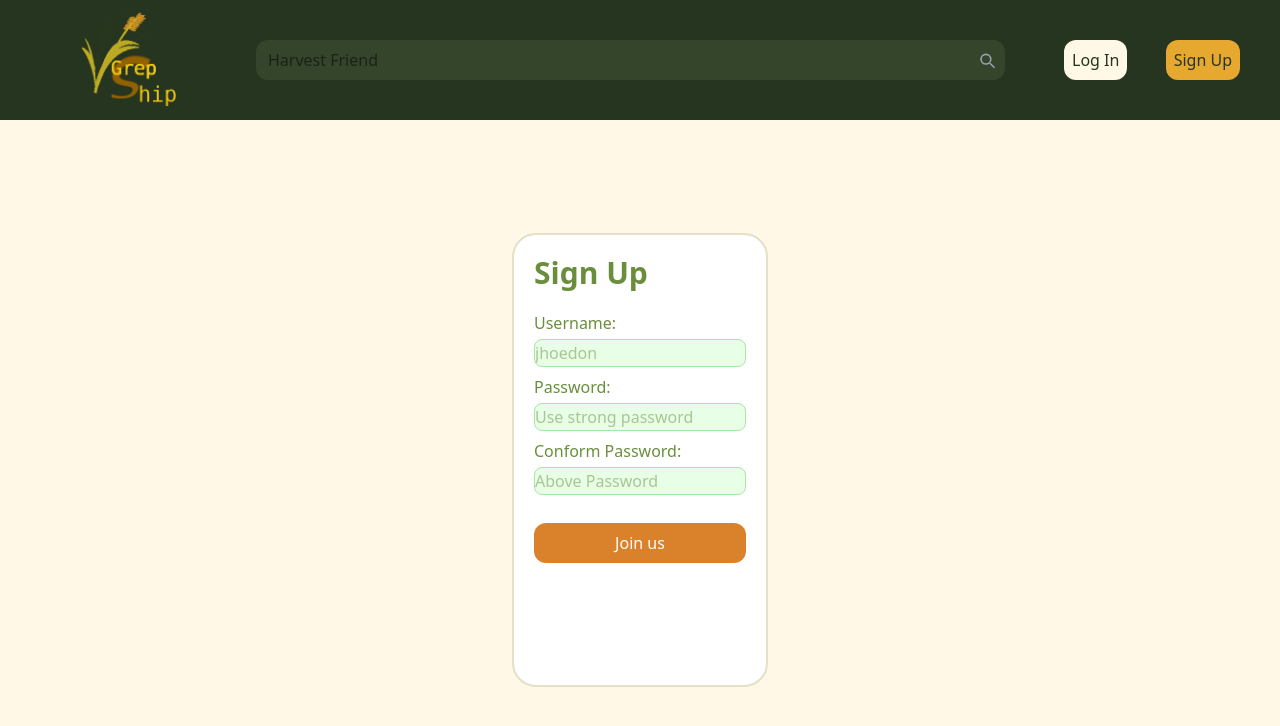
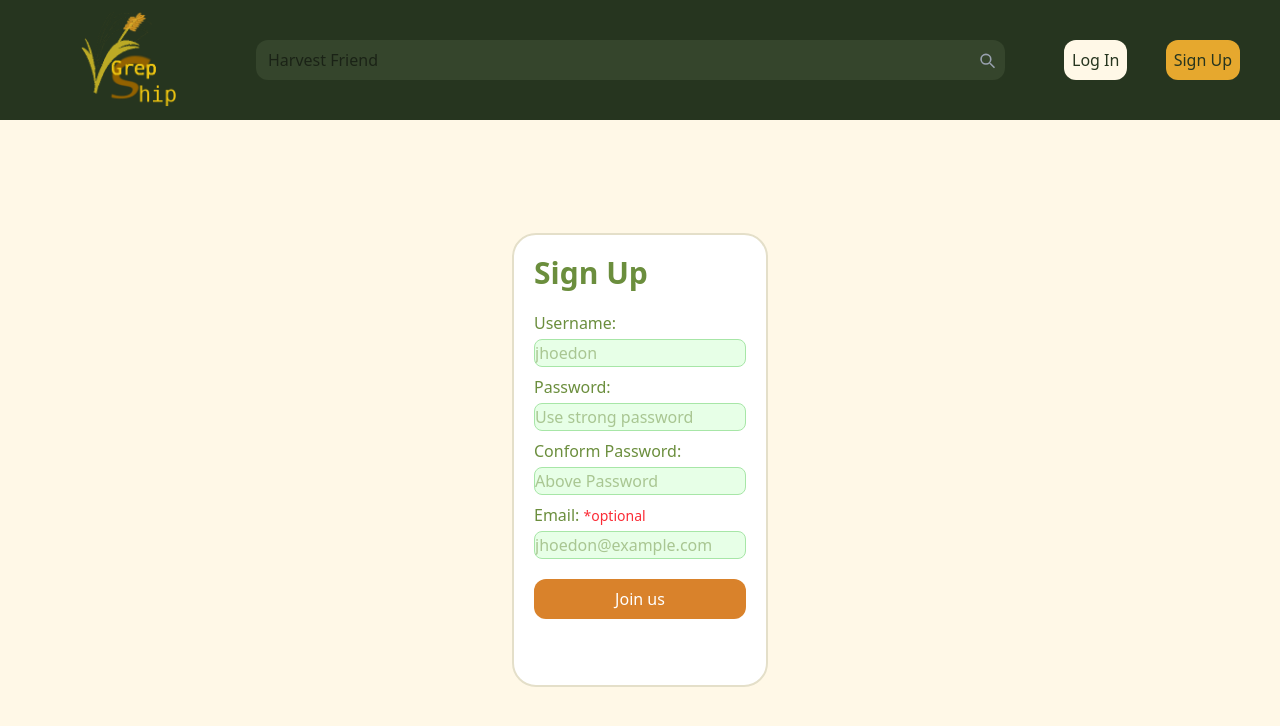
Before and after one commit to gitbhusalhubpramish/Grepship, a Next.js app in the folder grepship/: page /signup in a window 1280 px wide. Shown: the top 726 px of the page. Built offline with nearby package versions, Linux system fonts and the light colour scheme; no server answers.

Commit message:
made some changes in ui by adding optional feild email

```diff
--- a/grepship/app/signup/signup.js
+++ b/grepship/app/signup/signup.js
@@ -1,7 +1,11 @@
+"use client"
+import {useState, useEffect} from "react"
 export default function Signup(){
+	const [form, useform] = useState({"usename": "", "password":"", "conformpass": ""})
 	return (
 		<div className="bg-[#FFF8E7] h-screen w-screen pt-30 flex justify-center items-center">
-			<div className="text-[#6B8E3D] bg-[#FFFFFF] border-[#E4DFC9] border-2 min-w-15 min-h-87 p-5 w-1/5 h-2/3 rounded-3xl">
+
+			<div className="text-[#6B8E3D] bg-[#FFFFFF] border-[#E4DFC9] border-2 min-w-15 min-h-102 p-5 w-1/5 h-2/3 rounded-3xl">
 				<p className="font-bold text-3xl mb-5">Sign Up</p>
 				<label className=" w-full my-2">
 					Username: <br/>
@@ -15,8 +19,13 @@ export default function Signup(){
                                         Conform Password: <br/>
                                         <input name="password" type="password" className="border-[#a7e6a7] border-1 bg-[#e7ffe7]  rounded-lg mb-2 mt-1 w-full h-7" placeholder="Above Password"/>
                                 </label>
+				<label className=" w-full my-2">
+                                        Email: <span className="text-sm text-top text-red-500">*optional</span> <br/>
+                                        <input name="password" type="password" className="border-[#a7e6a7] border-1 bg-[#e7ffe7]  rounded-lg mt-1 w-full h-7" placeholder="jhoedon@example.com"/>
+                                </label>
 
 				<button className="bg-[#d9822b] text-[#FFFFFF] rounded-xl w-full h-10 my-5">Join us</button>
+
 			</div>
 		</div>
 	)
```
